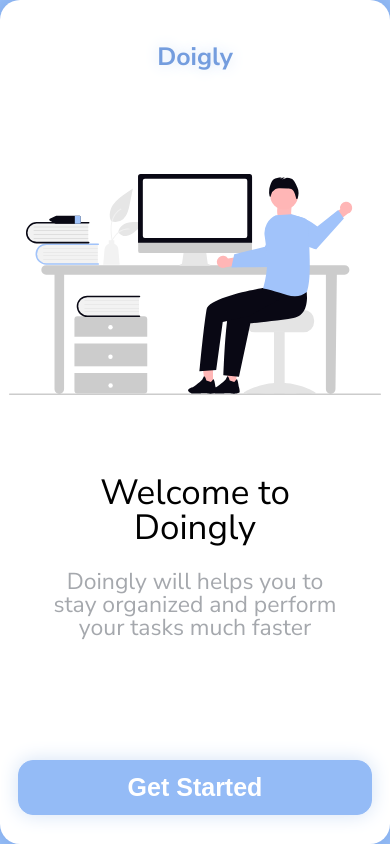
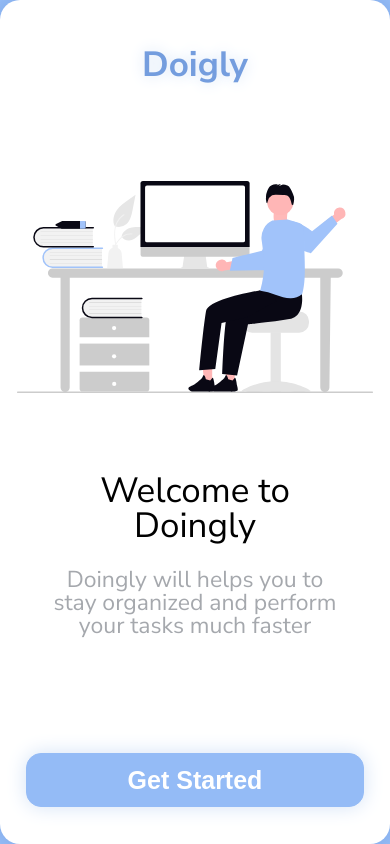
Before and after one commit to josegermannat/todo-list, a plain HTML site: page index.html in a window 390 px wide. Drawn offline with nearby package versions, Linux system fonts and the light colour scheme.

Commit message:
probando media

```diff
--- a/styles.css
+++ b/styles.css
@@ -1,13 +1,8 @@
 
-html, body {
-    width: 100%;
-    height: 100vh;
-    overflow: hidden;
 
-      }
 
 .wrapper{
-    height: 100vh;
+     height: 100vh;
     width: 100vw;
     display: flex;
     justify-content: center;
@@ -127,7 +122,7 @@ background: linear-gradient(to bottom, #fff, #EEF1FA);
 border: 1px solid transparent;
 border-radius: 20px;
 box-shadow: 0 0 30px #749DDE;
-padding: 15px 15px;
+padding: 15px;
 transition: all ease-in 0.3s;
 
 
@@ -620,19 +615,16 @@ align-self: flex-start;
     text-decoration: line-through;
     opacity: 0.7;
   }
-
   @media screen and (max-width: 768px) {
 
+    .wrapper{
+        min-height: 100vh;
+    }
     .container___init,
     .container___page {
-      width: 100%;
-      min-height: 100vh; /* Evita que el contenido se corte */
-      padding: 0.5rem;
+      width: 100%; /* Ajusta el ancho al 90% del viewport */
+      height: auto; /* Deja que la altura se ajuste automáticamente */
+      height: 100vh; /* Asegura que ocupe toda la pantalla vertical */
+      padding: 1rem;
       box-sizing: border-box;
-    overflow: hidden;
-    }
-
-    .title {
-      font-size: 25px;
-    }
-  }
+    }   }
```
